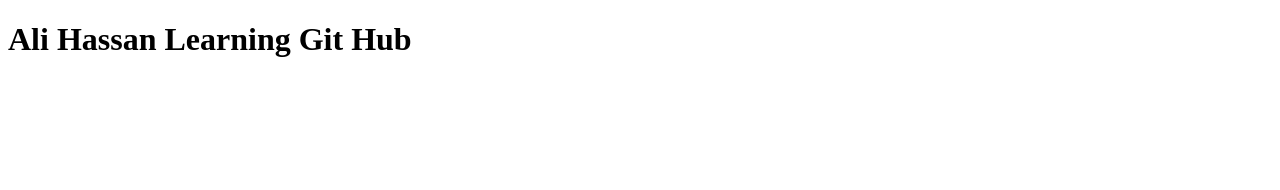
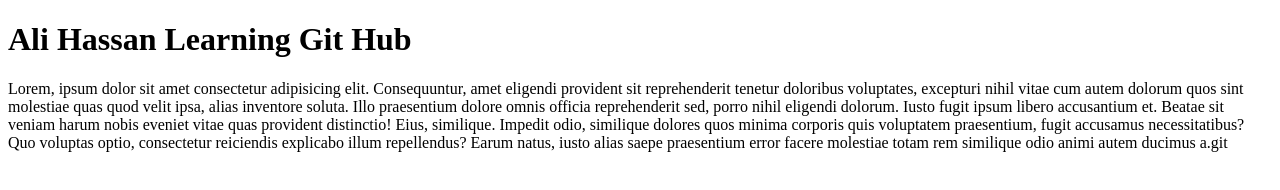
Before and after one commit to alihasssancode/Ali-Hassan, a plain HTML site: page index.html in a window 1280 px wide. Drawn offline with Linux system fonts and the light colour scheme.

Commit message:
Git Upate Directories

```diff
--- a/index.html
+++ b/index.html
@@ -7,5 +7,6 @@
 </head>
 <body>
     <h1>Ali Hassan Learning Git Hub</h1>
+    <p>Lorem, ipsum dolor sit amet consectetur adipisicing elit. Consequuntur, amet eligendi provident sit reprehenderit tenetur doloribus voluptates, excepturi nihil vitae cum autem dolorum quos sint molestiae quas quod velit ipsa, alias inventore soluta. Illo praesentium dolore omnis officia reprehenderit sed, porro nihil eligendi dolorum. Iusto fugit ipsum libero accusantium et. Beatae sit veniam harum nobis eveniet vitae quas provident distinctio! Eius, similique. Impedit odio, similique dolores quos minima corporis quis voluptatem praesentium, fugit accusamus necessitatibus? Quo voluptas optio, consectetur reiciendis explicabo illum repellendus? Earum natus, iusto alias saepe praesentium error facere molestiae totam rem similique odio animi autem ducimus a.git</p>
 </body>
 </html>
```
